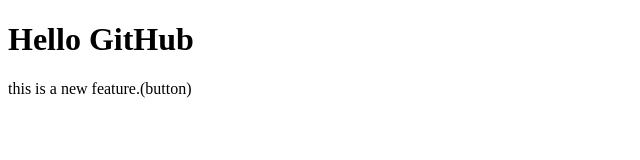
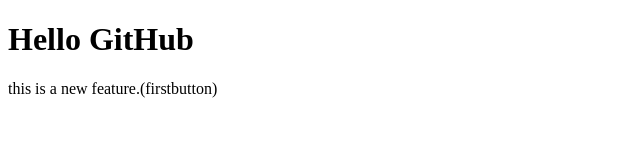
Before and after one commit to mohsinraza29570-creator/localrepo, a plain HTML site: page index.html in a window 1280 px wide. Shown: the full height of the page, 0-640 px from the left. Drawn offline with Linux system fonts and the light colour scheme.

Commit message:
Add firstbutton

```diff
--- a/index.html
+++ b/index.html
@@ -4,4 +4,4 @@
   <h1>Hello GitHub</h1>
 </body>
 </html>
-<p>this is a new feature.(button)</p>
+<p>this is a new feature.(firstbutton)</p>
```
